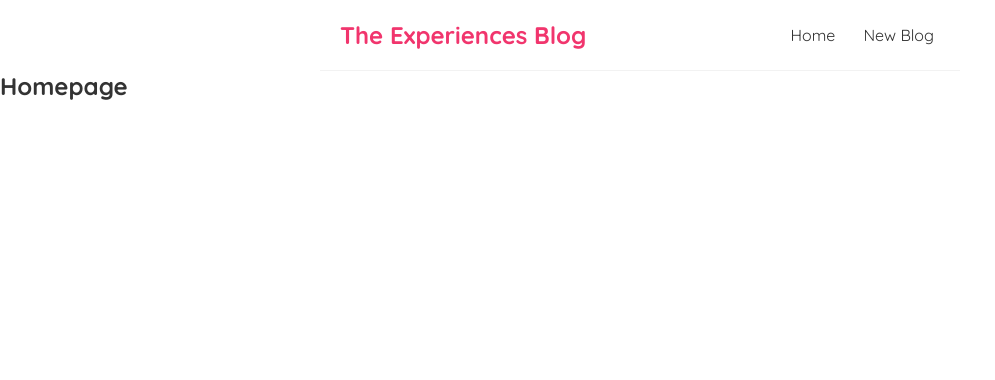
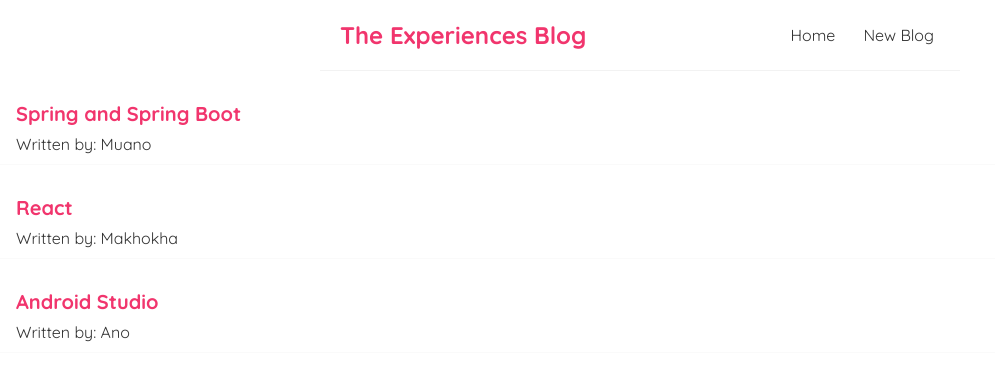
Before and after one commit to thebrain365/full-react-tutorial, a React (Create React App) app in the folder dojo-blog/: page / in a window 1280 px wide. Shown: the top 380 px of the page, without its empty margins (0-995 px from the left). Built offline with nearby package versions, Linux system fonts and the light colour scheme.

Commit message:
added a functionality to list blogs

```diff
--- a/dojo-blog/src/Home.js
+++ b/dojo-blog/src/Home.js
@@ -1,7 +1,20 @@
+import { useState } from "react";
+
 const Home = () => {
+    const [blogs, setBlogs] = useState([
+        {title: "Spring and Spring Boot", body: "lorem-ipsum...", author: "Muano", id: 1},
+        {title: "React", body: "lorem-ipsum...", author: "Makhokha", id: 2},
+        {title: "Android Studio", body: "lorem-ipsum...", author: "Ano", id: 3}
+    ])
+
     return (
         <div className="home">
-            <h2>Homepage</h2>
+            { blogs.map((blog) => (
+                <div className="blog-preview" key={ blog.id }>
+                    <h2>{ blog.title }</h2>
+                    <p>Written by: { blog.author }</p>
+                </div>
+            )) }
         </div>
      );
 }
--- a/dojo-blog/src/index.css
+++ b/dojo-blog/src/index.css
@@ -33,3 +33,18 @@
   margin: 40px auto;
   padding: 20px;
 }
+
+/* blog previews / list */
+.blog-preview {
+  padding: 10px 16px;
+  margin: 20px 0;
+  border-bottom: 1px solid #fafafa;
+}
+.blog-preview:hover {
+  box-shadow: 1px 3px 5px rgba(0,0,0,0.1);
+}
+.blog-preview h2 {
+  font-size: 20px;
+  color: #f1356d;
+  margin-bottom: 8px;
+}
```
